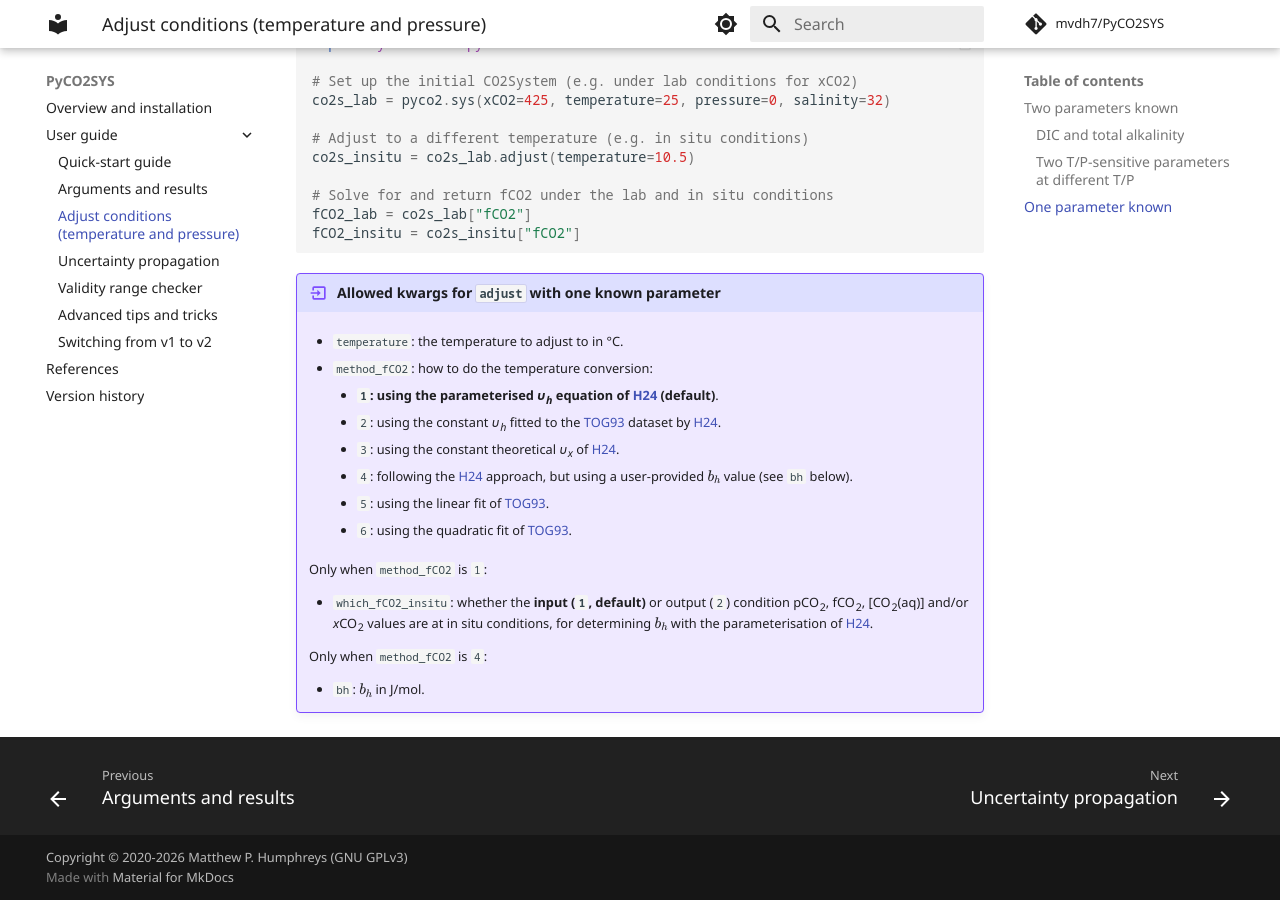
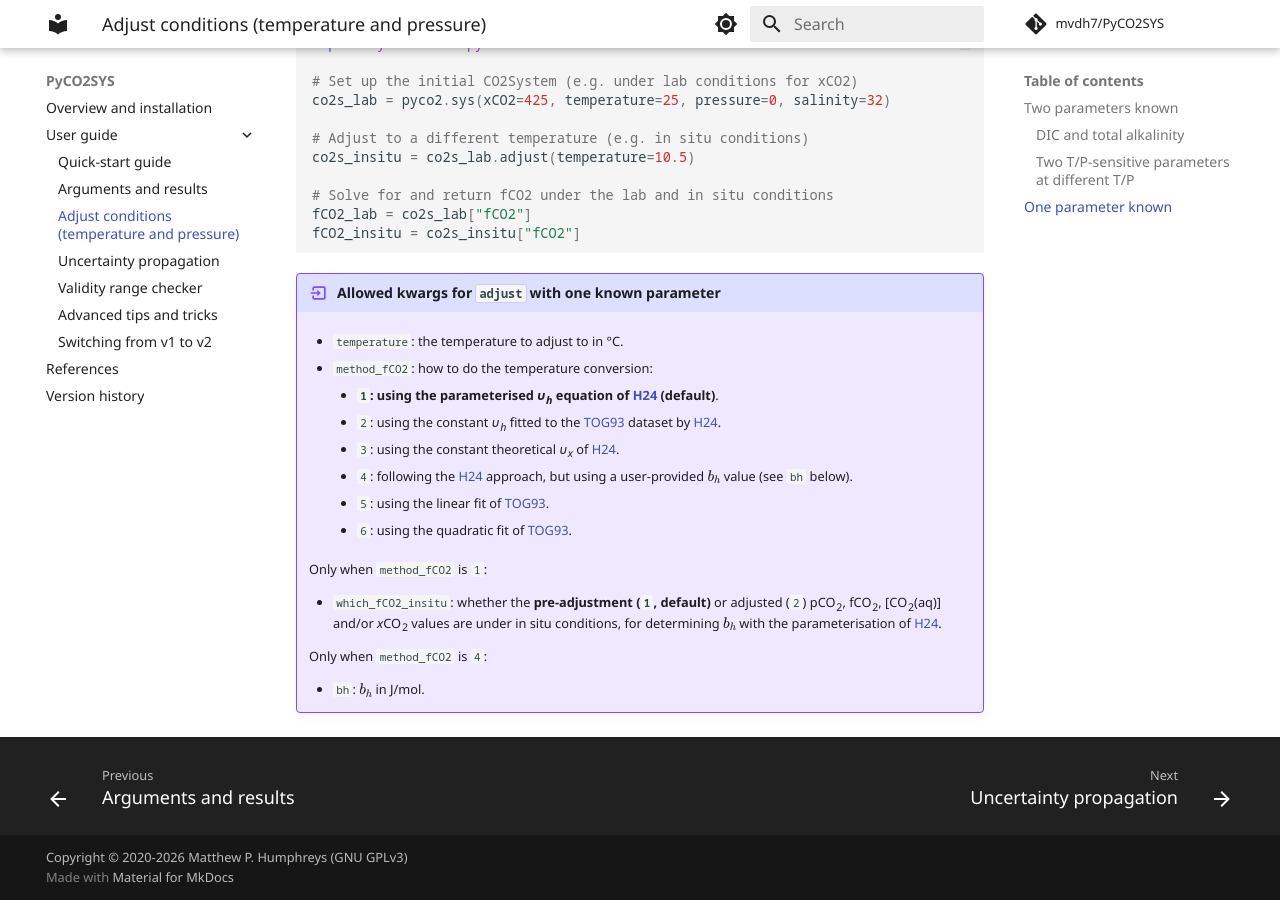
Before and after one commit to mvdh7/PyCO2SYS, an MkDocs documentation site: the page built from docs/adjust.md, in a window 1280 px wide and 900 px high, scrolled down 2241 px. Built offline with MkDocs 1.6.1 and Material for MkDocs 9.7.7, drawn with Linux system fonts in a browser that asks for light colours; comment, search, counter and statistics services are not loaded.

Commit message:
Remove input/output references

```diff
--- a/docs/adjust.md
+++ b/docs/adjust.md
@@ -110,7 +110,7 @@ fCO2_insitu = co2s_insitu["fCO2"]
 
     Only when `method_fCO2` is `1`:
 
-    * `which_fCO2_insitu`: whether the **input (`1`, default)** or output (`2`) condition pCO<sub>2</sub>, fCO<sub>2</sub>, [CO<sub>2</sub>(aq)] and/or <i>x</i>CO<sub>2</sub> values are at in situ conditions, for determining $b_h$ with the parameterisation of [H24](refs.md/#h).
+    * `which_fCO2_insitu`: whether the **pre-adjustment (`1`, default)** or adjusted (`2`) pCO<sub>2</sub>, fCO<sub>2</sub>, [CO<sub>2</sub>(aq)] and/or <i>x</i>CO<sub>2</sub> values are under in situ conditions, for determining $b_h$ with the parameterisation of [H24](refs.md/#h).
 
     Only when `method_fCO2` is `4`:
 
```
